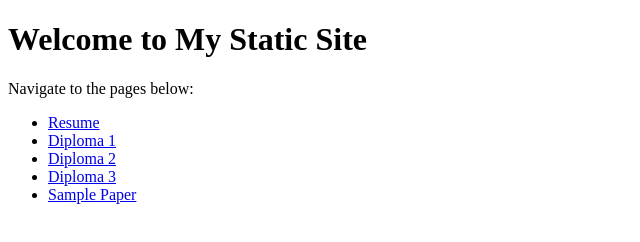
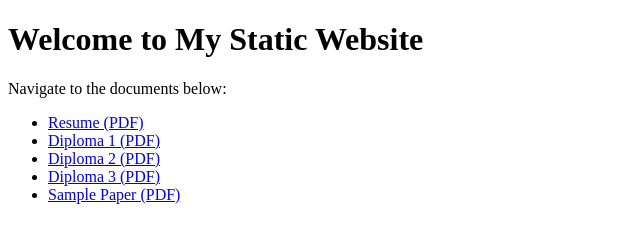
Before and after one commit to ArcturusMajere/vickers, a plain HTML site: page index.html in a window 1280 px wide. Shown: the whole page, without its empty margins (0-640 px from the left). Drawn offline with Linux system fonts and the light colour scheme.

Commit message:
Update index.html

```diff
--- a/index.html
+++ b/index.html
@@ -3,17 +3,17 @@
 <head>
     <meta charset="UTF-8">
     <meta name="viewport" content="width=device-width, initial-scale=1.0">
-    <title>Home - My Static Site</title>
+    <title>Welcome to My Site</title>
 </head>
 <body>
-    <h1>Welcome to My Static Site</h1>
-    <p>Navigate to the pages below:</p>
+    <h1>Welcome to My Static Website</h1>
+    <p>Navigate to the documents below:</p>
     <ul>
-        <li><a href="./resume.html">Resume</a></li>
-        <li><a href="./diploma1.html">Diploma 1</a></li>
-        <li><a href="./diploma2.html">Diploma 2</a></li>
-        <li><a href="./diploma3.html">Diploma 3</a></li>
-        <li><a href="./paper.html">Sample Paper</a></li>
+        <li><a href="./static/jms_y1.pdf" target="_blank">Resume (PDF)</a></li>
+        <li><a href="./static/diploma1.pdf" target="_blank">Diploma 1 (PDF)</a></li>
+        <li><a href="./static/diploma2.pdf" target="_blank">Diploma 2 (PDF)</a></li>
+        <li><a href="./static/diploma3.pdf" target="_blank">Diploma 3 (PDF)</a></li>
+        <li><a href="./static/sample_paper.pdf" target="_blank">Sample Paper (PDF)</a></li>
     </ul>
 </body>
 </html>
```
